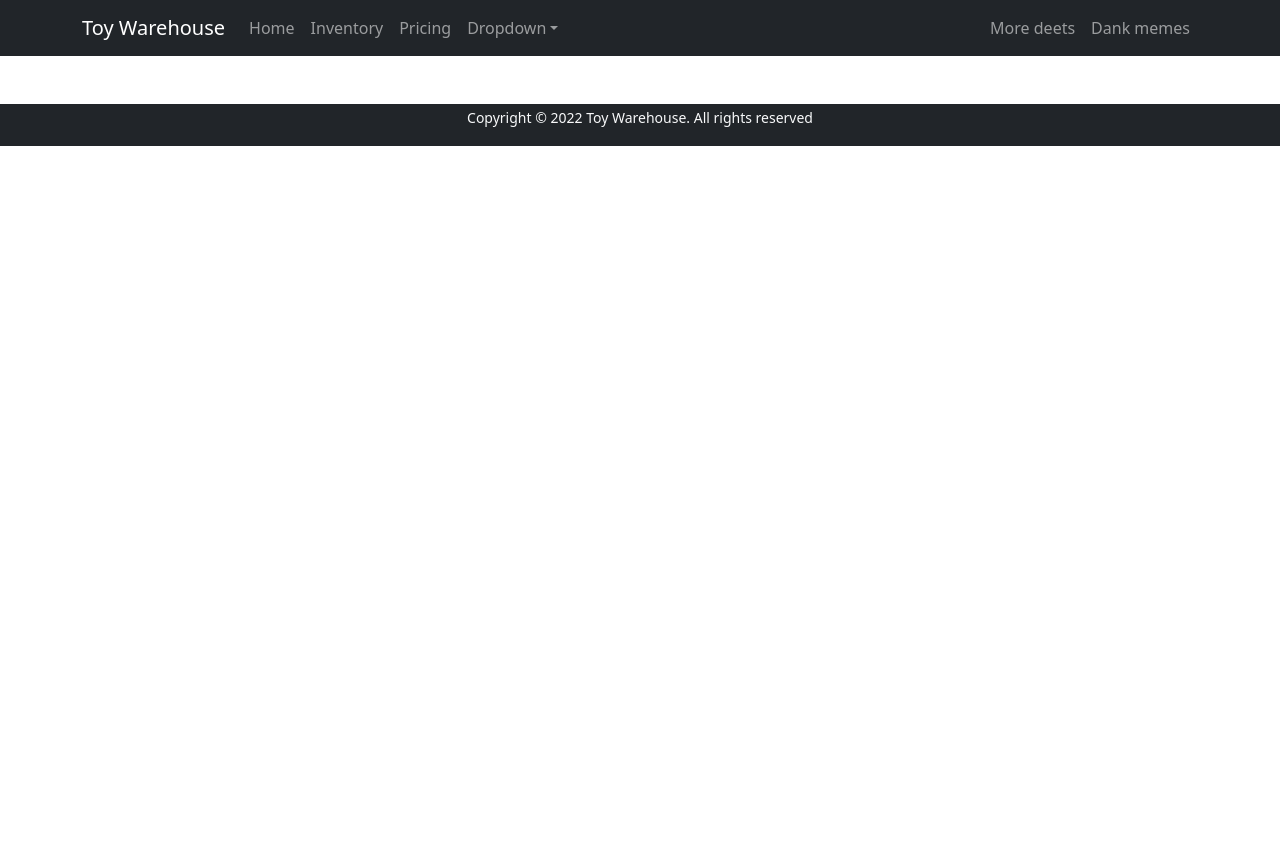
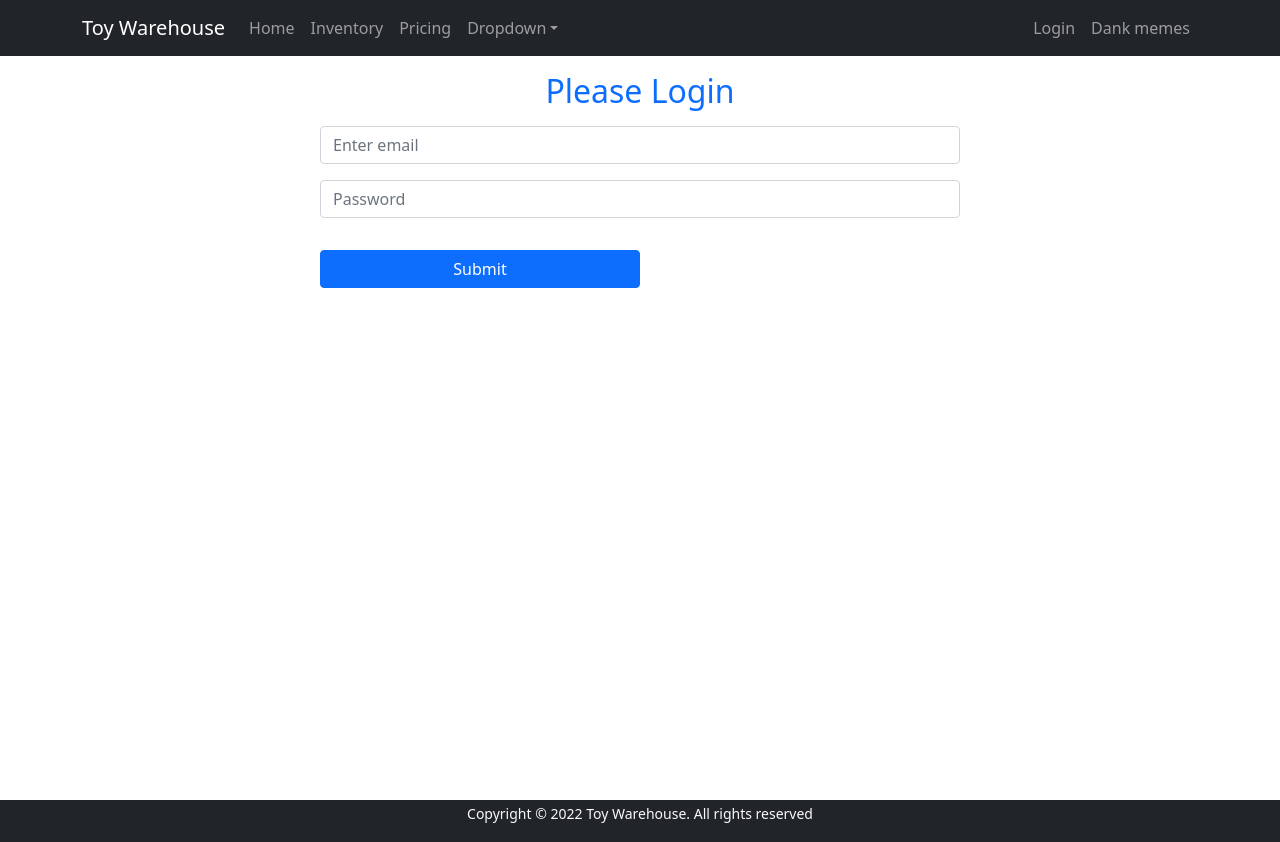
Before and after one commit to noormohammad20/warehouse_management_website_client, a React (Create React App) app: page /login in a window 1280 px wide. Before the commit the page ends 800 px from the top, so only its background shows below. Built offline with nearby package versions, Linux system fonts and the light colour scheme.

Commit message:
create login component and use react firebase hook

```diff
--- a/package.json
+++ b/package.json
@@ -14,6 +14,7 @@
     "react-firebase-hooks": "^5.0.3",
     "react-router-dom": "^6.3.0",
     "react-scripts": "5.0.1",
+    "react-toastify": "^8.2.0",
     "web-vitals": "^2.1.4"
   },
   "scripts": {
--- a/src/App.js
+++ b/src/App.js
@@ -4,6 +4,7 @@ import Footer from './components/Footer/Footer'
 import Header from './components/Header/Header'
 import Home from './components/Home/Home'
 import ItemDetail from './components/ItemDetail/ItemDetail'
+import Login from './components/Login/Login'
 
 
 function App() {
@@ -13,7 +14,10 @@ function App() {
       <Routes>
         <Route path='/' element={<Home></Home>}></Route>
         <Route path='/home' element={<Home></Home>}></Route>
-        <Route path='/inventoryItem/:itemId' element={<ItemDetail></ItemDetail>} ></Route>
+        <Route path='/inventoryItem/:itemId' element=
+          {<ItemDetail></ItemDetail>} >
+        </Route>
+        <Route path='/login' element={<Login></Login>}></Route>
       </Routes>
       <Footer></Footer>
     </div>
--- a/src/components/Header/Header.js
+++ b/src/components/Header/Header.js
@@ -22,7 +22,7 @@ const Header = () => {
                         </NavDropdown>
                     </Nav>
                     <Nav>
-                        <Nav.Link href="#deets">More deets</Nav.Link>
+                        <Nav.Link as={Link} to="login">Login</Nav.Link>
                         <Nav.Link eventKey={2} href="#memes">
                             Dank memes
                         </Nav.Link>
--- a/src/components/InventoryItems/InventoryItems.js
+++ b/src/components/InventoryItems/InventoryItems.js
@@ -11,7 +11,7 @@ const InventoryItems = () => {
             .then(data => setItems(data))
     }, [])
     return (
-        <div id='inventoryItems'>
+        <div id='inventoryItems' className='container'>
             <h1 className='text-primary text-center my-5'>Inventory Items</h1>
             <Row xs={1} sm={1} md={3} className="g-5">
                 {
--- a/src/components/ItemDetail/ItemDetail.js
+++ b/src/components/ItemDetail/ItemDetail.js
@@ -1,16 +1,43 @@
 import React from 'react'
+import { Button, Card } from 'react-bootstrap'
 import { useParams } from 'react-router-dom'
 import useItemDetail from '../../hooks/useItemDetail'
 
 const ItemDetail = () => {
     const { itemId } = useParams()
     const [item] = useItemDetail(itemId)
-    console.log(item)
+    const { _id, image, description, price, quantity, supplierName, sold, name } = item
 
+    const handleDelivered = (id) => {
+        const updateQuantity = item.quantity
+        const url = `http://localhost:5000/inventoryItems/${id}`
+        fetch(url, {
+            method: 'PUT',
+            headers: {
+                'content-type': 'application/json'
+            },
+            body: JSON.stringify(updateQuantity)
+
+        })
+            .then(res => res.json())
+            .then(data => console.log(data))
+
+    }
     return (
-        <div style={{ minHeight: '80vh' }}>
-            <h2>stock update for {item.name} </h2>
-        </div>
+        <Card className='mx-auto' style={{ minHeight: '80vh', width: '28rem' }}>
+            <Card.Img className='w-75' variant="top" src={image} />
+            <Card.Body>
+                <Card.Title>Item Id: {_id}</Card.Title>
+                <Card.Text> Item Name: {name} </Card.Text>
+                <Card.Text> Price: {price} </Card.Text>
+                <Card.Text > Quantity: {quantity} </Card.Text>
+                <Card.Text> Price: {supplierName} </Card.Text>
+                <Card.Text> description: {description}</Card.Text>
+                <Button
+                    onClick={() => handleDelivered(_id)}
+                    variant="primary">Delivered</Button>
+            </Card.Body>
+        </Card>
     )
 }
 
--- /dev/null
+++ b/src/components/Login/Login.js
@@ -0,0 +1,45 @@
+import React, { useRef } from 'react'
+import { Button, Form } from 'react-bootstrap'
+import { useLocation, useNavigate } from 'react-router-dom'
+import { useSignInWithEmailAndPassword } from 'react-firebase-hooks/auth'
+import auth from '../../firebase.init'
+
+const Login = () => {
+    const emailRef = useRef('')
+    const passwordRef = useRef('')
+    const location = useLocation()
+    const navigate = useNavigate()
+
+    const [
+        signInWithEmailAndPassword,
+        user,
+        loading,
+        error,
+    ] = useSignInWithEmailAndPassword(auth)
+
+    const handleLogin = (e) => {
+        e.preventDefault()
+        const email = emailRef.current.value
+        const password = passwordRef.current.value
+        signInWithEmailAndPassword(email, password)
+    }
+
+    return (
+        <div style={{ minHeight: '85vh' }} className='w-50 mx-auto'>
+            <h2 className='text-primary text-center my-3'>Please Login</h2>
+            <Form onSubmit={handleLogin} >
+                <Form.Group className="my-3" controlId="formBasicEmail">
+                    <Form.Control type="email" ref={emailRef} placeholder="Enter email" />
+                </Form.Group>
+                <Form.Group className="my-3" controlId="formBasicPassword">
+                    <Form.Control type="password" ref={passwordRef} placeholder="Password" />
+                </Form.Group>
+                <Button variant="primary w-50 my-3" type="submit">
+                    Submit
+                </Button>
+            </Form>
+        </div>
+    )
+}
+
+export default Login
```
Also changed, not shown: 1 other file (tests, documents, lock files or other folders).
